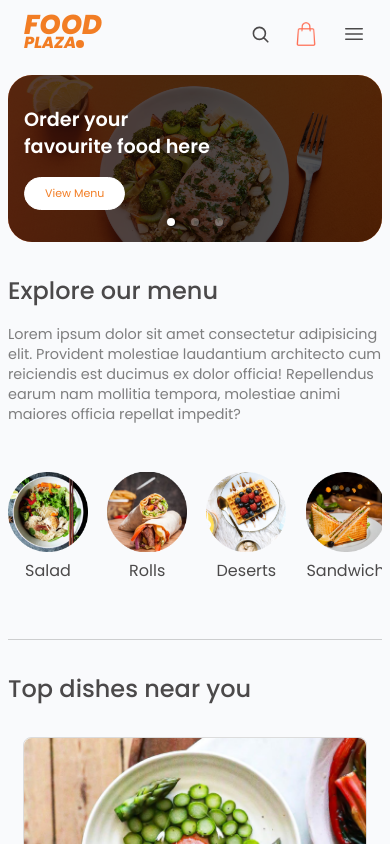
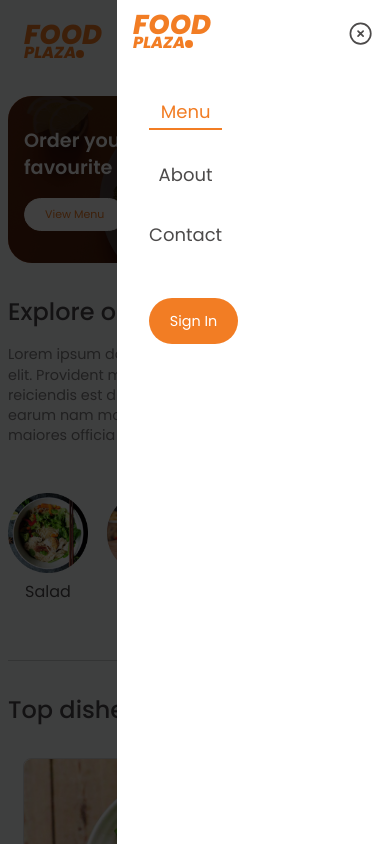
Before and after one commit to mandar-saiyan87/foodplaza---food-order, a React (Create React App) app: page / in a window 390 px wide. Both pictures are taken after a click on the icon 354 px from the left and 33 px from the top of the page. Shown: the top 844 px of the page. Built offline with nearby package versions, Linux system fonts and the light colour scheme.

Commit message:
mobile navbar

```diff
--- a/src/index.css
+++ b/src/index.css
@@ -317,7 +317,14 @@ img {
 
 .mobile_menu {
   display: none;
-  width: 1.5rem;
+}
+
+.mobile_menu-drawer {
+  display: none;
+}
+
+.mobile_sign_in{
+  display: none;
 }
 
 /******** ERROR 404 *******************/
--- a/src/pages/Navbar.jsx
+++ b/src/pages/Navbar.jsx
@@ -13,6 +13,8 @@ function Navbar() {
   const dispatch = useDispatch()
 
   const [searchDish, setSearchDish] = useState('')
+
+  const [mobileDrawer, setMobileDrawer] = useState(false)
 
 
   function closeSearch(event) {
@@ -83,13 +85,36 @@ function Navbar() {
         <button className='sign_in'>
           Sign In
         </button>
-        <svg xmlns="http://www.w3.org/2000/svg" fill="none" viewBox="0 0 24 24" strokeWidth={1.5} stroke="currentColor" className="mobile_menu">
+        <svg xmlns="http://www.w3.org/2000/svg" fill="none" viewBox="0 0 24 24" strokeWidth={1.5} stroke="currentColor" className="mobile_menu" onClick={() => setMobileDrawer(true)}>
           <path strokeLinecap="round" strokeLinejoin="round" d="M3.75 6.75h16.5M3.75 12h16.5m-16.5 5.25h16.5" />
         </svg>
       </div>
-      {/* <div className='mobile_menu-drawer'>
+      {mobileDrawer &&
+        <div className={`overlay ${mobileDrawer && 'overlay-show'}`} onClick={() => setMobileDrawer(false)}>
+          <div className={`mobile_menu-drawer ${mobileDrawer && 'drawer_open'}`}>
+            <div className="mobile_menu_header">
+              <Logo />
+              <svg xmlns="http://www.w3.org/2000/svg" fill="none" viewBox="0 0 24 24" strokeWidth={1.5} stroke="currentColor" className="mobile_menu_close" onClick={() => setMobileDrawer(false)}>
+                <path strokeLinecap="round" strokeLinejoin="round" d="m9.75 9.75 4.5 4.5m0-4.5-4.5 4.5M21 12a9 9 0 1 1-18 0 9 9 0 0 1 18 0Z" />
+              </svg>
+            </div>
+            <div className='mobile_menu'>
+              <ul>
+                {navmenu.map(menuitem => (
+                  <NavLink to={menuitem.href} key={menuitem.name} className={({ isActive }) =>
+                    isActive ? "mobile_menu_item_active" : "mobile_menu_item"}>
+                    <li>{menuitem.name}</li>
+                  </NavLink>
+                ))}
+              </ul>
+            </div>
+            <button className='mobile_sign_in'>
+              Sign In
+            </button>
+          </div>
+        </div>
 
-      </div> */}
+      }
     </div >
   )
 }
--- a/src/responsive.css
+++ b/src/responsive.css
@@ -22,22 +22,94 @@
     display: none;
   }
 
-  .mobile_menu {
-    display: block;
-  }
-
   .sign_in {
     display: none
   }
 
+  .mobile_menu {
+    display: flex;
+    width: 1.5rem;
+  }
+
+  .overlay {
+    display: block;
+    position: fixed;
+    width: 100%;
+    height: 100%;
+    background-color: rgba(0, 0, 0, 0.75);
+    top: 0;
+    left: 100%;
+    z-index: 100;
+  }
+
+  .overlay-show {
+    left: 0;
+  }
+
   .mobile_menu-drawer {
-    position: absolute;
+    position: fixed;
     top: 0;
+    right: -100%;
+    width: 50%;
+    height: 100vh;
+    background-color: white;
+    z-index: 101;
+    padding: 1rem;
+  }
+
+  .drawer_open {
+    display: block;
     right: 0;
-    height: 100vh;
-    width: 50%;
-    z-index: 100;
+  }
+
+  .mobile_menu_header {
+    display: flex;
+    align-items: center;
+    justify-content: space-between;
+  }
+
+  .mobile_menu_close {
+    width: 1.7rem;
+  }
+
+  .mobile_menu {
+    margin: 1rem;
+  }
+
+
+  .mobile_menu_item li {
+    margin: 2rem 0;
+    color: var(--secondary-color);
+    text-align: center;
+    padding-bottom: 0.2rem;
+  }
+
+  .mobile_menu_item_active li {
+    margin: 2rem 0;
+    color: var(--primary-color);
+    text-align: center;
+    padding-bottom: 0.2rem;
+    border-bottom: 2px solid var(--primary-color);
+  }
+
+  .mobile_sign_in {
+    display: block;
+    align-items: center;
+    justify-content: center;
+    margin: 1rem;
+    font-size: 0.9rem;
+    padding: 0.8rem 1.3rem;
+    background-color: var(--primary-color);
+    color: white;
+    border-radius: 2rem;
+    border: none;
+    cursor: pointer;
+  }
+
+  .mobile_sign_in:hover {
+    color: var(--primary-color);
     background-color: white;
+    border: 1px solid var(--primary-color);
   }
 
   /* .banner {
```
